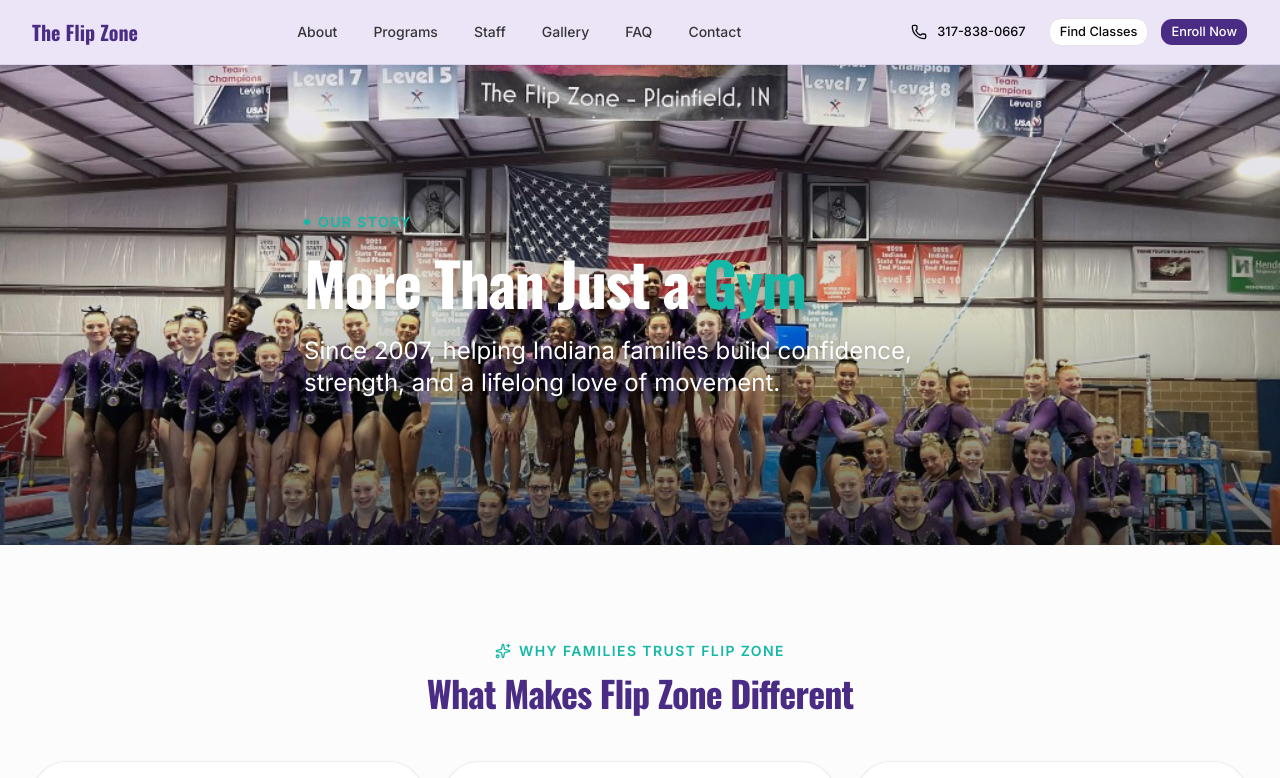
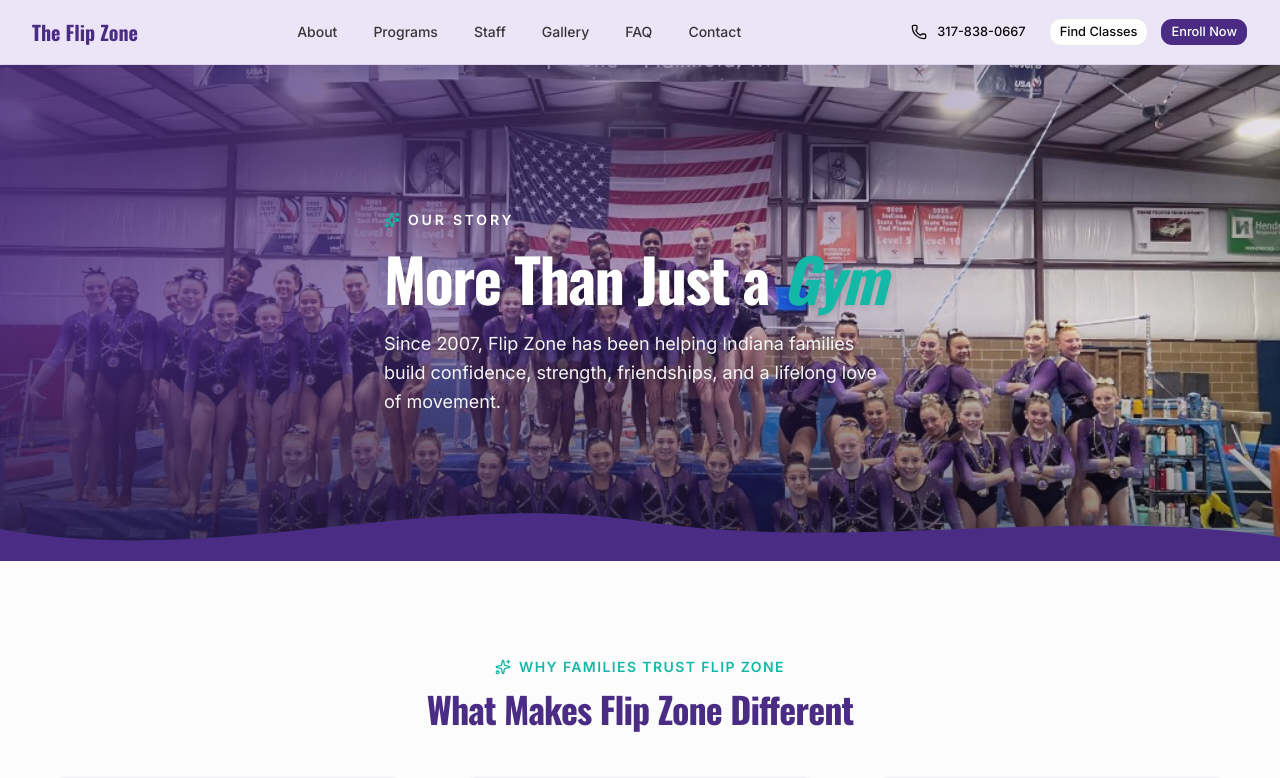
Before and after one commit to darnold5000/flipzone, a Next.js app: page /about in a window 1280 px wide. Shown: the top 778 px of the page. Built offline with nearby package versions, Linux system fonts and the light colour scheme.

Commit message:
programs

```diff
--- a/src/app/about/page.tsx
+++ b/src/app/about/page.tsx
@@ -1,4 +1,4 @@
-import { Hero } from "@/components/Hero";
+import { AboutHero } from "@/components/about/AboutHero";
 import { AboutDifferentiators } from "@/components/AboutDifferentiators";
 import { AboutQuickStats } from "@/components/about/AboutQuickStats";
 import { AboutStory } from "@/components/about/AboutStory";
@@ -6,8 +6,6 @@
 import { AboutCoachesPreview } from "@/components/about/AboutCoachesPreview";
 import { AboutCommunity } from "@/components/about/AboutCommunity";
 import { CTA } from "@/components/CTA";
-import { images } from "@/lib/images";
-import { aboutStory } from "@/data/about";
 import { createMetadata } from "@/lib/seo";
 
 export const metadata = createMetadata({
@@ -20,22 +18,7 @@
 export default function AboutPage() {
   return (
     <>
-      <Hero
-        eyebrow="Our Story"
-        title={
-          <>
-            More Than Just a <span className="text-flip-teal">Gym</span>
-          </>
-        }
-        subtitle={aboutStory.heroSubtitle}
-        image={images.heroTeam}
-        imageAlt="Flip Zone gymnasts and coaches smiling together"
-        overlay="team"
-        imagePosition="center 35%"
-        size="large"
-        showButtons={false}
-        align="left"
-      />
+      <AboutHero />
 
       <AboutDifferentiators />
 
--- /dev/null
+++ b/src/components/about/AboutHero.tsx
@@ -0,0 +1,70 @@
+"use client";
+
+import Image from "next/image";
+import { motion } from "framer-motion";
+import { Sparkles } from "lucide-react";
+import { aboutStory } from "@/data/about";
+import { images } from "@/lib/images";
+
+function HeroWave() {
+  return (
+    <div className="pointer-events-none absolute inset-x-0 bottom-0 z-20 text-flip-purple">
+      <svg
+        viewBox="0 0 1440 80"
+        preserveAspectRatio="none"
+        className="block h-12 w-full sm:h-16 lg:h-20"
+        aria-hidden
+      >
+        <path
+          fill="currentColor"
+          d="M0,48 C240,88 480,8 720,40 C960,72 1200,24 1440,56 L1440,80 L0,80 Z"
+        />
+      </svg>
+    </div>
+  );
+}
+
+export function AboutHero() {
+  return (
+    <section className="relative flex min-h-[55vh] items-center overflow-hidden lg:min-h-[62vh]">
+      <Image
+        src={images.heroTeam}
+        alt="Flip Zone gymnasts smiling and hugging in purple leotards"
+        fill
+        priority
+        className="object-cover brightness-[1.08] contrast-[1.02] saturate-[1.06]"
+        style={{ objectPosition: "72% center" }}
+        sizes="100vw"
+      />
+
+      {/* Left-weighted overlay so gymnasts stay visible on the right */}
+      <div className="absolute inset-0 bg-gradient-to-r from-flip-purple/85 via-flip-purple/45 to-flip-purple/5" />
+      <div className="absolute inset-0 bg-gradient-to-t from-flip-black/50 via-transparent to-flip-black/10" />
+
+      <div className="container-wide relative z-10 px-4 py-20 sm:px-6 lg:px-8 lg:py-24">
+        <motion.div
+          initial={{ opacity: 0, y: 24 }}
+          animate={{ opacity: 1, y: 0 }}
+          transition={{ duration: 0.65, ease: "easeOut" }}
+          className="max-w-xl"
+        >
+          <p className="mb-4 flex items-center gap-2 text-sm font-semibold uppercase tracking-[0.2em] text-white">
+            <Sparkles className="size-4 text-flip-teal" strokeWidth={2.25} />
+            Our Story
+          </p>
+
+          <h1 className="font-heading text-4xl font-bold leading-[1.05] text-white drop-shadow-md sm:text-5xl lg:text-6xl">
+            More Than Just a{" "}
+            <span className="italic text-flip-teal">Gym</span>
+          </h1>
+
+          <p className="mt-5 max-w-lg text-base leading-relaxed text-white/95 drop-shadow sm:text-lg">
+            {aboutStory.heroSubtitle}
+          </p>
+        </motion.div>
+      </div>
+
+      <HeroWave />
+    </section>
+  );
+}
--- a/src/data/about.ts
+++ b/src/data/about.ts
@@ -2,7 +2,7 @@
 
 export const aboutStory = {
   heroSubtitle:
-    "Since 2007, helping Indiana families build confidence, strength, and a lifelong love of movement.",
+    "Since 2007, Flip Zone has been helping Indiana families build confidence, strength, friendships, and a lifelong love of movement.",
   intro:
     "Since 2007, Flip Zone has helped Indiana families build confidence, strength, friendships, and a lifelong love of movement. Whether it's a toddler's first class or an athlete training for competition, every child is encouraged to grow at their own pace in a safe and supportive environment.",
   moreThanAGym:
```
